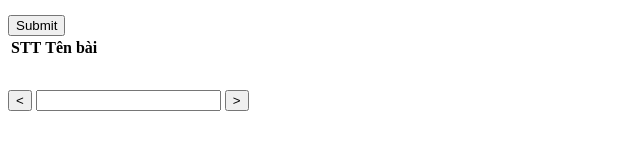
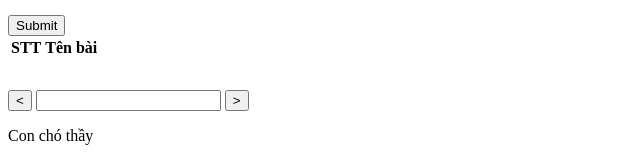
Before and after one commit to ciTy1504/OOP-Project, a plain HTML site: page Main web.html in a window 1280 px wide. Shown: the part 661-822 px from the top of the page, without its empty margins (0-640 px from the left). Before the commit the page ends 800 px from the top, so only its background shows below. Drawn offline with Linux system fonts and the light colour scheme.

Commit message:
Sửa đổi lần 1

```diff
--- a/Main web.html
+++ b/Main web.html
@@ -69,5 +69,6 @@
     <input type="button" value="&lt;" />
     <input type="number" min="0" />
     <input type="button" value="&gt;" />
+    <p>Con chó thầy</p>
   </body>
 </html>
```
